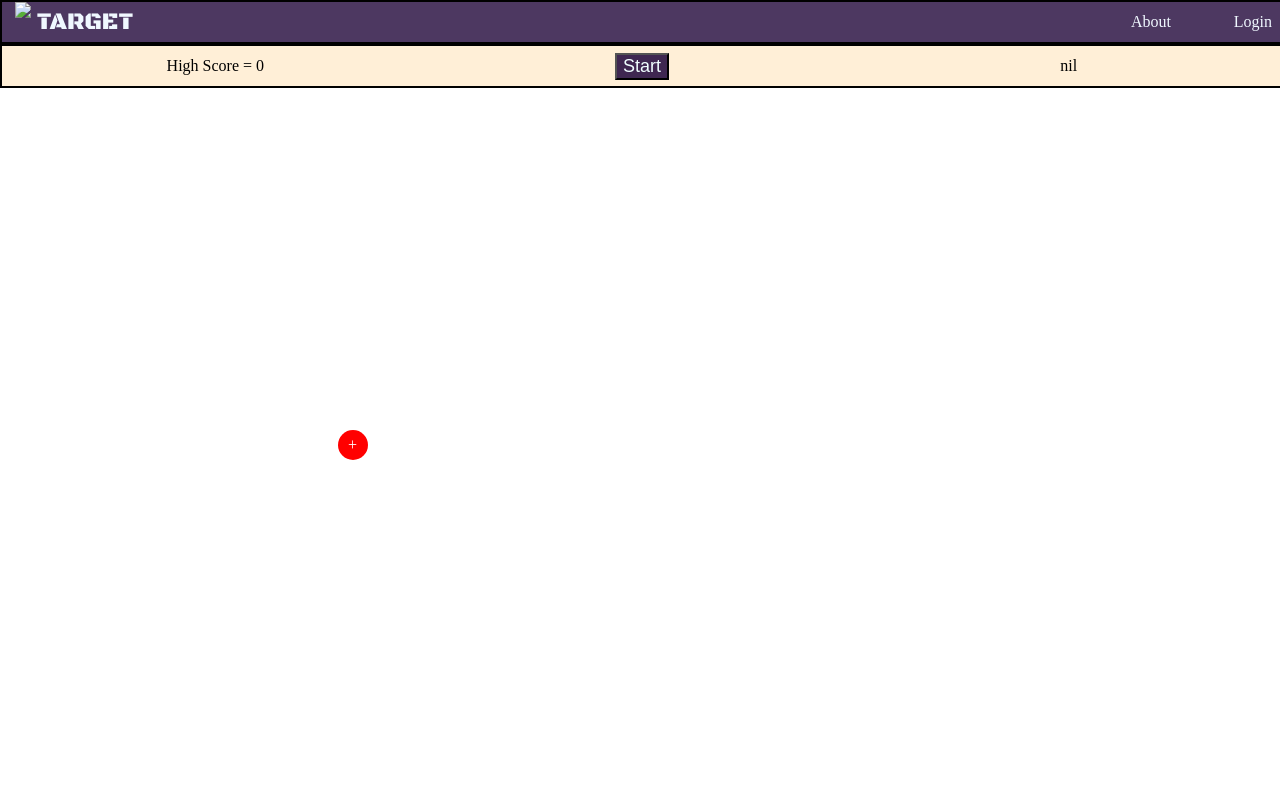
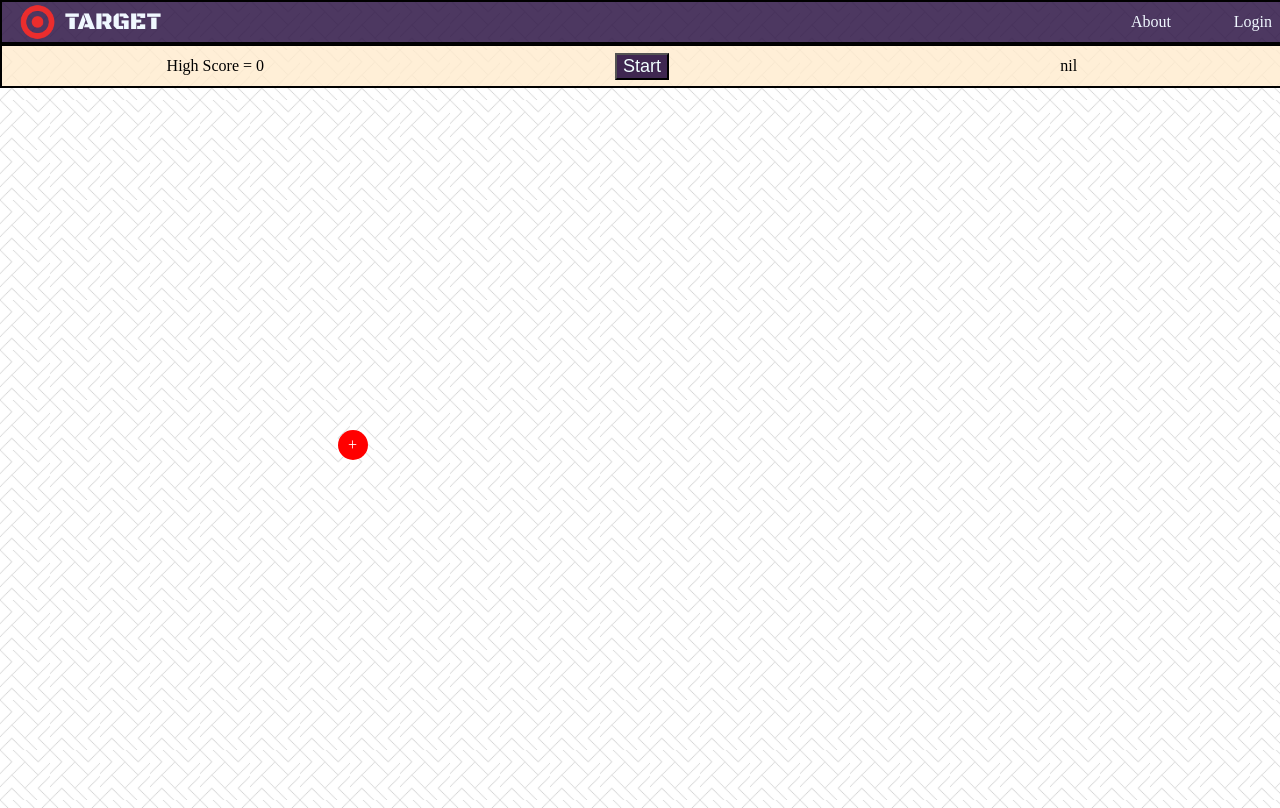
Before and after one commit to Dev-ArihantJain/Target, a plain HTML site: page p1/index.html in a window 1280 px wide. Drawn offline with Linux system fonts and the light colour scheme.

Commit message:
path changed

```diff
--- a/p1/index.html
+++ b/p1/index.html
@@ -13,7 +13,7 @@
 
     <div class="navbar">
         <div class="logo">
-            <img id="logo_img" src="/web/p1/img/logo.png">
+            <img id="logo_img" src="logo.png">
             <button class="logobtn">TARGET</button>
         </div>
         <div class="menu">
--- a/p1/style.css
+++ b/p1/style.css
@@ -6,7 +6,7 @@
 
         background-repeat: repeat;
         height: 100vh;
-        background: url("/web/p1/img/icon.png");
+        background: url("icon.png");
         background-size: 50px 50px;
         background-color: rgba(255, 255, 255, 0.6);
         background-blend-mode: screen;
```
Also changed, not shown: p1/icon.png (renamed from p1/img/icon.png), p1/logo.png (renamed from p1/img/logo.png).
